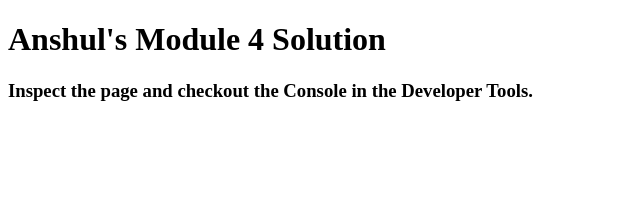
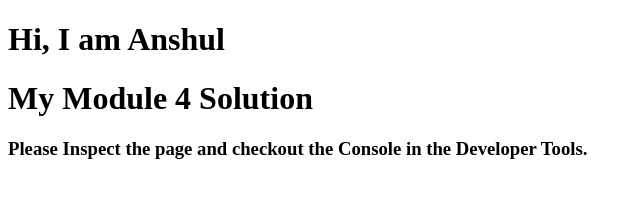
Before and after one commit to 10anshul10/coursera-web-dev, a plain HTML site: page Module-4/index.html in a window 1280 px wide. Shown: the whole page, without its empty margins (0-642 px from the left). Drawn offline with Linux system fonts and the light colour scheme.

Commit message:
Update index.html

```diff
--- a/Module-4/index.html
+++ b/Module-4/index.html
@@ -11,7 +11,8 @@
   <script src="script.js"></script>
 </head>
 <body>
-  <h1>Anshul's Module 4 Solution</h1>
-  <h3>Inspect the page and checkout the Console in the Developer Tools.</h3>
+  <h1>Hi, I am Anshul</h1>
+  <h1>My Module 4 Solution</h1>
+  <h3>Please Inspect the page and checkout the Console in the Developer Tools.</h3>
 </body>
 </html>
```
